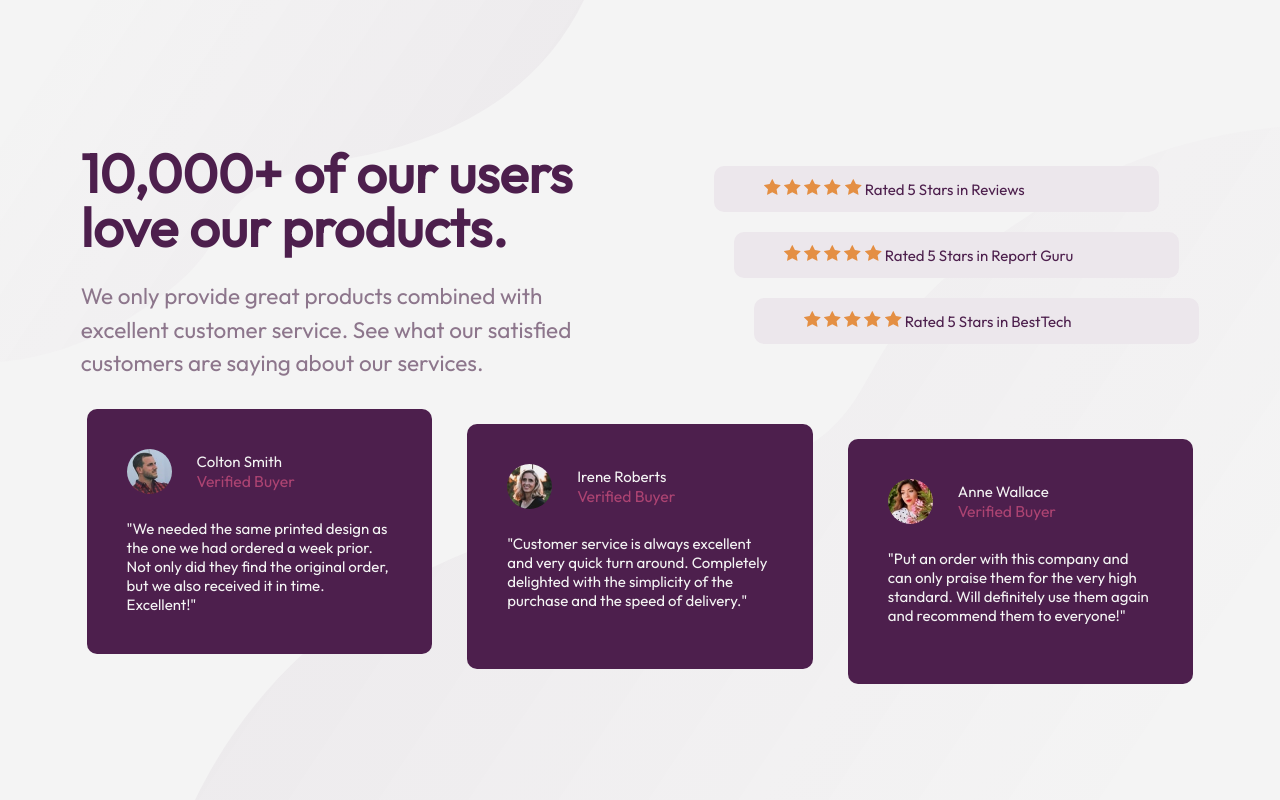
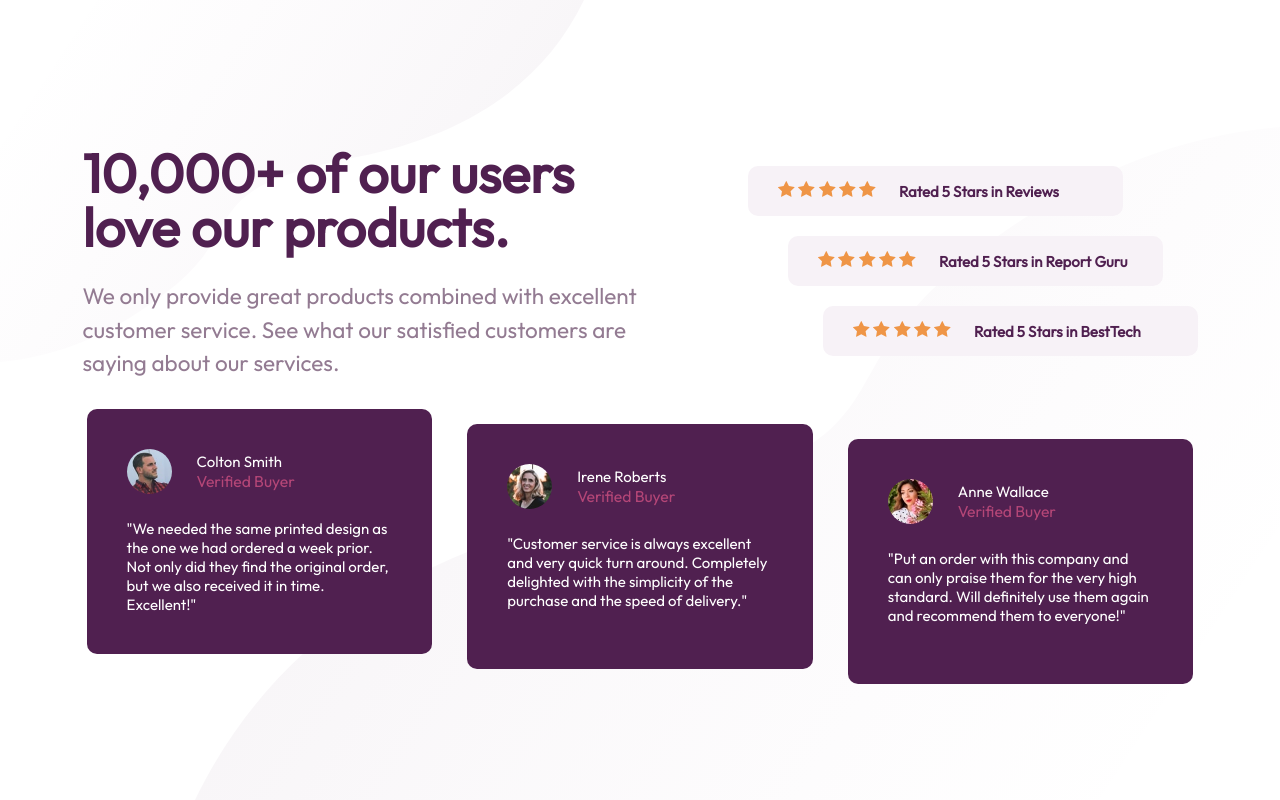
Before and after one commit to amaar09/social-proof-section-master, a plain HTML site: page index.html in a window 1280 px wide. Drawn offline with Linux system fonts and the light colour scheme.

Commit message:
6th challenge 2nd attempt

```diff
--- a/index.html
+++ b/index.html
@@ -16,10 +16,6 @@
 <body>
   <div class="container">
     <main>
-      <div class="circles">
-        <img src="./images/bg-pattern-top-desktop.svg" alt="" class="c1" />
-        <img src="./images/bg-pattern-bottom-desktop.svg" alt="" class="c2" />
-      </div>
       <div class="heading">
         <div class="intro">
           <span class="title"> 10,000+ of our users love our products.</span>
--- a/style.css
+++ b/style.css
@@ -29,9 +29,10 @@ width is larger than the screan width  the responsive ness will not be achieved
 }
 
 body {
-    background-color: rgb(244 244 244);
-    mix-blend-mode: multiply;
-    font-size: 15px
+    font-size: 15px;
+    background-image: url("./images/bg-pattern-top-desktop.svg"), url("./images/bg-pattern-bottom-desktop.svg");
+    background-repeat: no-repeat, no-repeat;
+    background-position: top 0px left 0px, bottom 0px right 0px;
 }
 
 .container {
@@ -39,12 +40,9 @@ body {
     height: 100vh;
     justify-content: center;
     align-items: center;
-    /* margin: 0 150px 0 150px; */
-    /* padding: 0 150px 0 150px; */
 }
 
 .heading {
-
     display: flex;
     flex-wrap: wrap;
     justify-content: space-around;
@@ -53,11 +51,10 @@ body {
 }
 
 .intro {
-    width: 40%;
+    width: 45%;
 }
 
 .title {
-
     color: var(--Very-Dark-Magenta);
     font-size: 3.6em;
     line-height: 1em;
@@ -77,22 +74,25 @@ body {
     list-style: none;
     background: var(--Light-Grayish-Magenta);
     margin-top: 20px;
-    padding: 13px 106px 13px 50px;
+    padding: 15px 35px 15px 30px;
     border-radius: 10px;
 }
 
 .stars {
     color: var(--Very-Dark-Magenta);
 }
-
+.stars span{
+    padding-left: 20px;
+    font-weight: 700;
+}
 .first-rate {
     position: relative;
-    right: 40px;
+    right: 75px;
 }
 
 .second-rate {
     position: relative;
-    right: 20px;
+    right: 35px;
 }
 
 
@@ -101,8 +101,6 @@ body {
     display: flex;
     width: 100vw;
     justify-content:center;
-    /* margin: 70px 0 45px 0; */
-    /* padding: 70px 0 45px 0; */
 
 }
 
```
